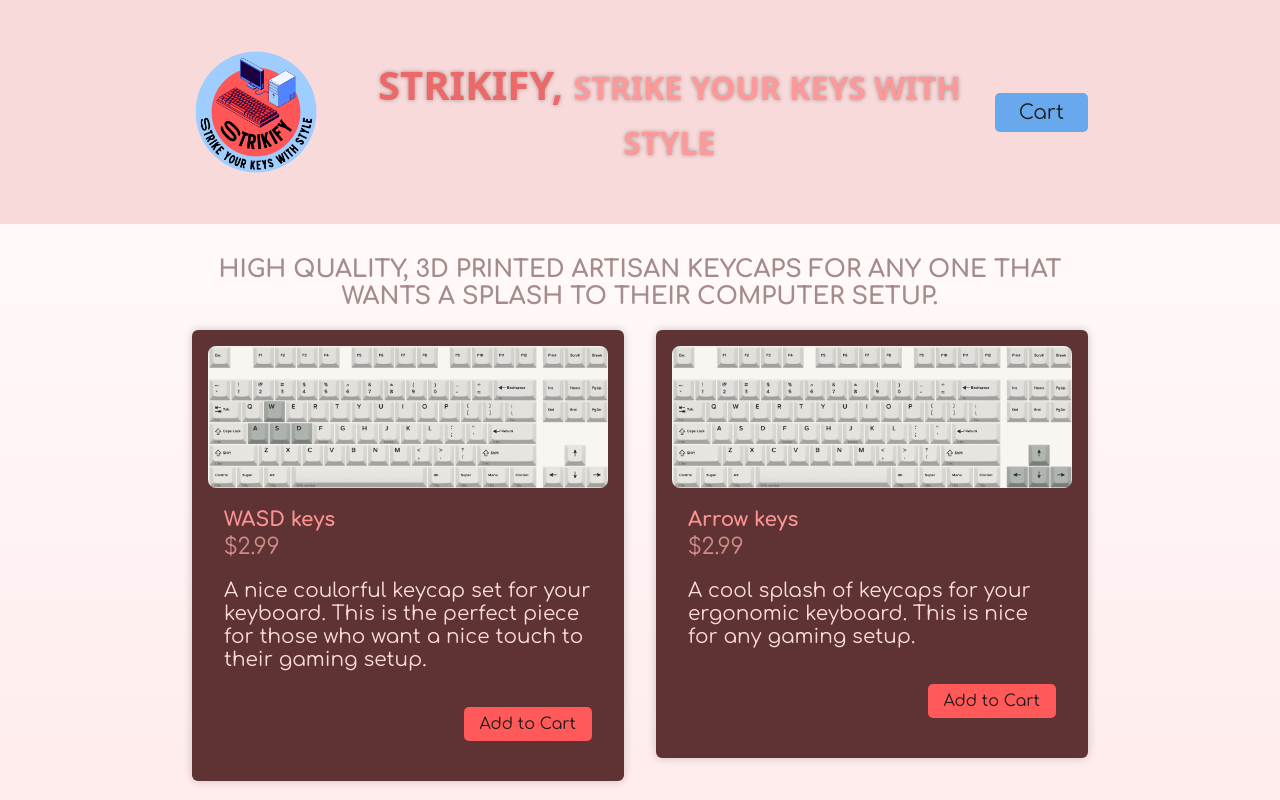
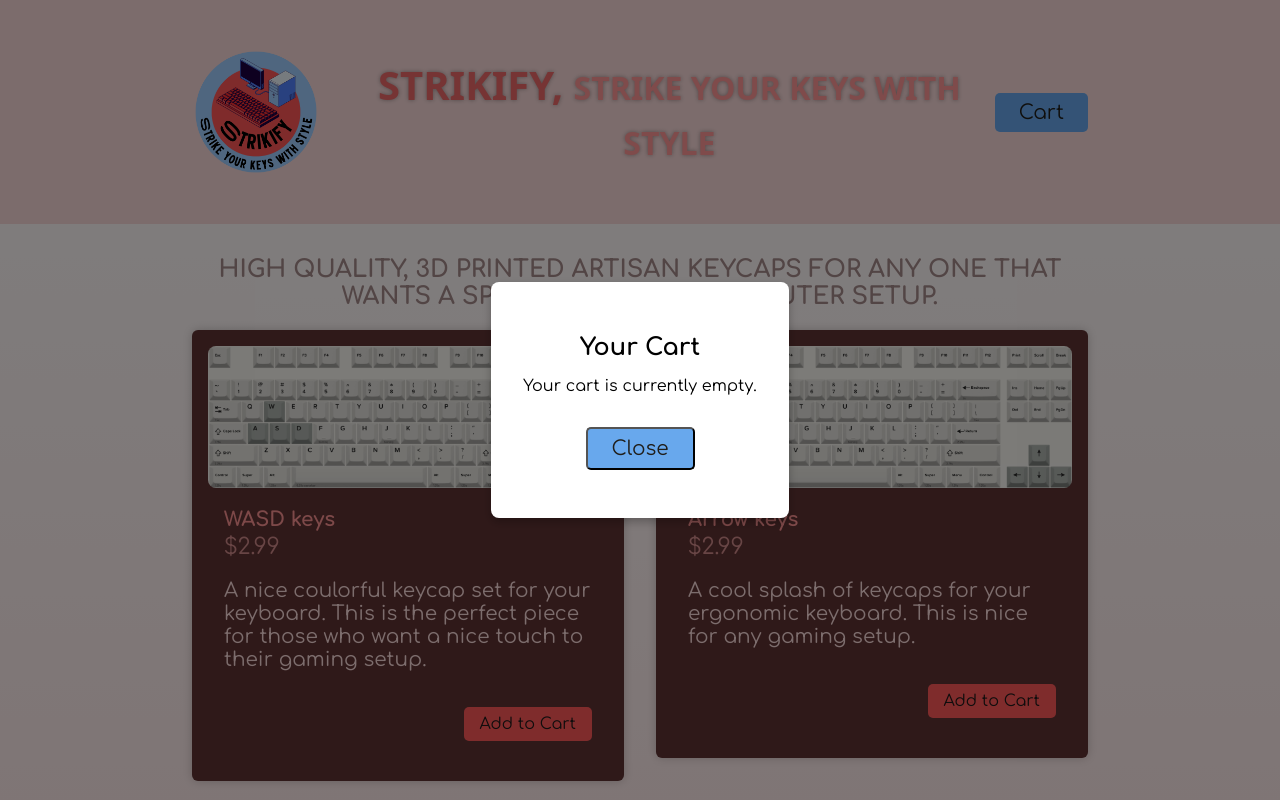
Before and after one commit to RickyRCoding/Strikify, a Next.js app: page / in a window 1280 px wide. Both pictures are taken after a click on the button "Cart". Shown: the top 800 px of the page. Built offline with nearby package versions, Linux system fonts and the light colour scheme; a web font is replaced by a local one.

Commit message:
Implement cart modal functionality and style updates in Header component

```diff
--- a/src/app/components/Header.jsx
+++ b/src/app/components/Header.jsx
@@ -1,13 +1,16 @@
 "use client";
 
-import { useRef } from "react";
+import { useState } from "react";
 import Image from "next/image";
 import logo from "../assets/logo.png";
 
 export default function Header() {
-  const modal = useRef();
+  const [isModalOpen, setIsModalOpen] = useState(false);
+  const [cart, setCart] = useState([]);
 
-  let modalActions = <button>Close</button>;
+  const toggleModal = () => {
+    setIsModalOpen((prev) => !prev);
+  };
 
   return (
     <>
@@ -19,9 +22,25 @@
           </h1>
         </div>
         <p>
-          <button>Cart</button>
+          <button onClick={toggleModal}>Cart</button>
         </p>
       </header>
+
+      {isModalOpen && (
+        <div className="modal">
+          <div className="modal-content">
+            <h2>Your Cart</h2>
+            {cart.length != 0 && (
+              <>
+                <p>Total: $0.00</p>
+                <button>Purchase</button>
+              </>
+            )}
+            <p>Your cart is currently empty.</p>
+            <button onClick={toggleModal}>Close</button>
+          </div>
+        </div>
+      )}
     </>
   );
 }
--- a/src/app/components/Product.jsx
+++ b/src/app/components/Product.jsx
@@ -1,14 +1,7 @@
 import { useState } from "react";
 import Image from "next/image";
 
-export default function Product({
-  id,
-  image,
-  title,
-  price,
-  description,
-  onAddToCart,
-}) {
+export default function Product({ id, image, title, price, description }) {
   const [isModalOpen, setIsModalOpen] = useState(false);
   const [selectedColor, setSelectedColor] = useState("#ffffff"); // Track selected color
 
@@ -21,7 +14,14 @@
   };
 
   const handleConfirmColor = () => {
-    onAddToCart(id, selectedColor); // Pass the selected color to the cart
+    setCart((prev) => [
+      ...prev,
+      {
+        title,
+        price,
+        color: selectedColor,
+      },
+    ]);
     setIsModalOpen(false); // Close the modal
   };
 
@@ -65,7 +65,7 @@
             >
               Add to cart
             </button>
-            <button onClick={handleCloseModal}>Close</button>
+            <button onClick={handleCloseModal}>Cancel</button>
           </div>
         </div>
       )}
--- a/src/app/components/Shop.jsx
+++ b/src/app/components/Shop.jsx
@@ -11,7 +11,7 @@
       <ul id="products">
         {PRODUCTS.map((product) => (
           <li key={product.id}>
-            <Product {...product} onAddToCart={onAddItemToCart} />
+            <Product {...product} />
           </li>
         ))}
       </ul>
--- a/src/app/globals.css
+++ b/src/app/globals.css
@@ -182,6 +182,21 @@
   margin-bottom: 1rem;
 }
 
+.modal-content button {
+  background: #68a8ed;
+  font-family: 'Comfortaa', sans-serif;
+  padding: 0.5rem 1.5rem;
+  color: #201e1a;
+  font-size: 1.25rem;
+  cursor: pointer;
+  transition: 0.3s;
+  border-radius: 5px;
+}
+
+.modal-content button:hover {
+  background: #3d93f0;
+}
+
 .color-options {
   display: flex;
   gap: 1rem;
```
